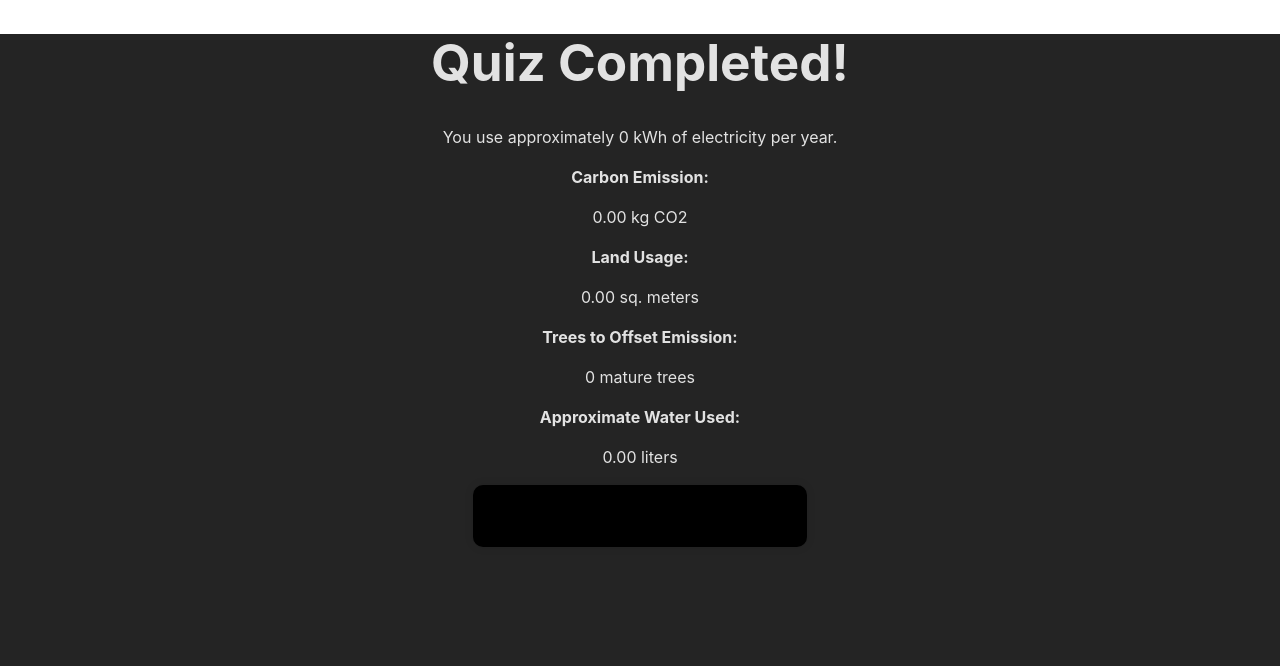
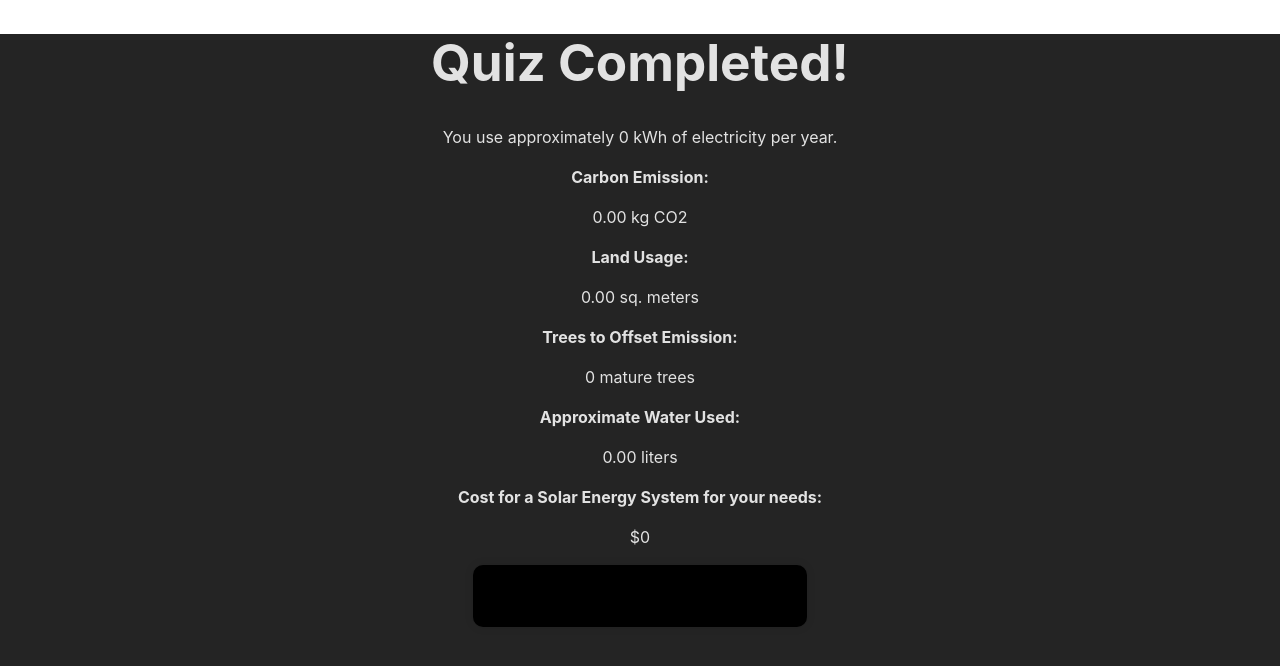
Before and after one commit to cnowdev/ForsythHacks23, a React (Vite) app: page /results in a window 1280 px wide. Shown: the top 666 px of the page. Built offline with nearby package versions, Linux system fonts and the light colour scheme.

Commit message:
final changes

```diff
--- a/src/endscreen.tsx
+++ b/src/endscreen.tsx
@@ -8,7 +8,8 @@ const EndScreen = ({ kWh }: {kWh:number}) => {
   const landUsageFactor = 0.015; // square meters of land per kWh
   const treesSavedFactor = 0.0059; // number of trees saved per kWh
   const waterSavedFactor = 0.1; // liters of water saved per kWh
-
+  const solarCost = 3.383;
+  const solar = (kWh * solarCost)
   const carbonEmission = (kWh * carbonEmissionFactor).toFixed(2);
   const landUsage = (kWh * landUsageFactor).toFixed(2);
   const treesSaved = Math.round(kWh * treesSavedFactor);
@@ -49,6 +50,12 @@ const EndScreen = ({ kWh }: {kWh:number}) => {
            <p>{waterSaved} liters</p>
          </div>
        </div>
+       <div className="additional-facts">
+       <div>
+           <strong>Cost for a Solar Energy System for your needs:</strong>
+           <p>${solar}</p>
+         </div>
+       </div>
      <button className='quiz-score-section' onClick={doNextPage}>Next</button>
      </animated.div>
     ) : (
```
Also changed, not shown: 1 other file (tests, documents, lock files or other folders).
